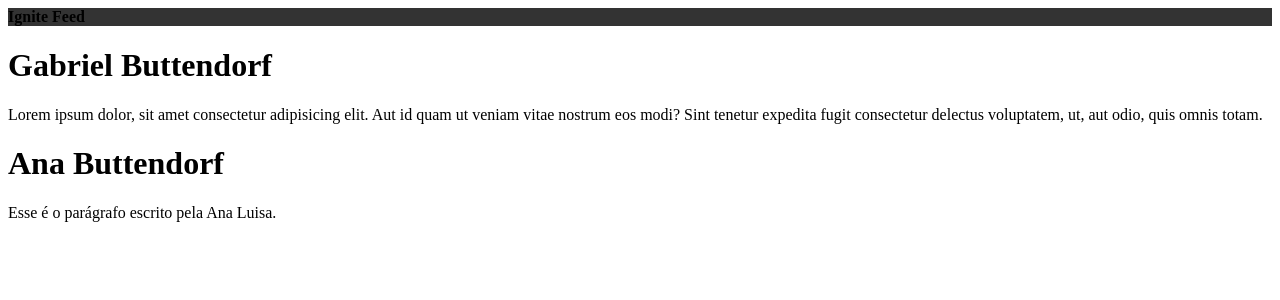
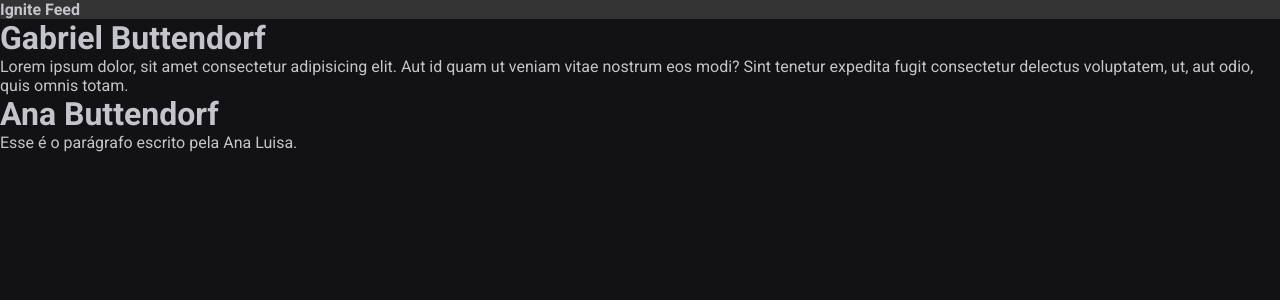
Before and after one commit to gabrielbuttendorf/ignite-feed, a React (Vite) app: page / in a window 1280 px wide. Shown: the top 300 px of the page. Built offline with nearby package versions, Linux system fonts and the light colour scheme.

Commit message:
applying global css

```diff
--- a/index.html
+++ b/index.html
@@ -2,7 +2,10 @@
 <html lang="pt-BR">
   <head>
     <meta charset="UTF-8" />
+    <link rel="preconnect" href="https://fonts.googleapis.com" />
+    <link rel="preconnect" href="https://fonts.gstatic.com" crossorigin />
     <meta name="viewport" content="width=device-width, initial-scale=1.0" />
+    <link href="https://fonts.googleapis.com/css2?family=Roboto:ital,wght@0,100..900;1,100..900&display=swap" rel="stylesheet" />
     <title>Ignite Feed</title>
   </head>
   <body>
--- a/src/App.jsx
+++ b/src/App.jsx
@@ -1,5 +1,6 @@
 import { Header } from './components/Header';
 import { Post } from './Post';
+import './global.css';
 
 export function App() {
   return (
--- /dev/null
+++ b/src/global.css
@@ -0,0 +1,30 @@
+:root {
+  --white: #ffffffff;
+  --gray-100 : #e1e1e6;
+  --gray-300 : #c4c4cc;
+  --gray-400 : #8d8d99;
+  --gray-600 : #323238;
+  --gray-700 : #29292e;
+  --gray-800 : #202024;
+  --gray-900 : #121214;
+
+  --green-500: #00875f;
+}
+
+* {
+  margin: 0;
+  padding: 0;
+  box-sizing: border-box;
+}
+
+body {
+  background: var(--gray-900);
+  color: var(--gray-300);
+  -webkit-font-smoothing: antialiased;
+}
+
+body, input, textarea, button {
+  font-family: 'Roboto', sans-serif;
+  font-weight: 400;
+  font-size: 1rem;
+}
```
